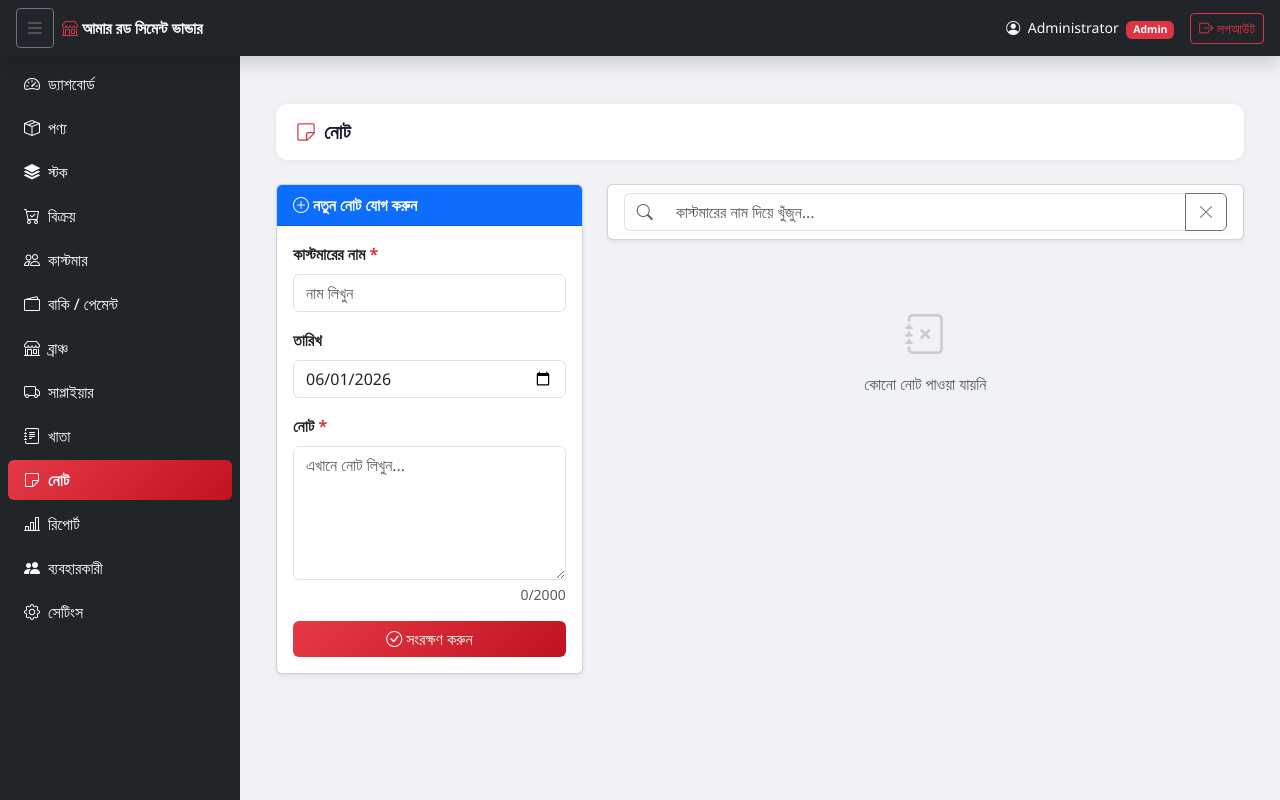
After one commit to arifbillahcse/Real-state-shop-managment-web-application, a PHP site: page /pages/notes.php in a window 1280 px wide. The commit adds this page. Run offline with PHP 8.4, Linux system fonts and the light colour scheme; a user stored in the database is signed in; data comes from the database, SQL or seed files in the repository; data that the repository does not hold is empty; some libraries are stand-ins or nearby versions.

Commit message:
Add standalone free-form notepad (Idea 2 — no FK)
- sql/migration_v8_notes.sql: free_notes table (no FK constraints)
- api/get_free_notes.php, add_free_note.php, delete_free_note.php
- pages/notes.php: add form + searchable card list
- assets/js/notes.js: load/render/submit/delete/search logic
- Sidebar: নোট entry below খাতা

https://claude.ai/code/session_018GgUJdFLEKxFp2BSFmwP9C

```diff
--- /dev/null
+++ b/api/get_free_notes.php
@@ -0,0 +1,18 @@
+<?php
+require_once __DIR__ . '/_guard.php';
+
+$search = trim($_GET['search'] ?? '');
+$limit  = min(200, max(1, (int)($_GET['limit'] ?? 100)));
+
+if ($search !== '') {
+    $rows = Database::fetchAll(
+        'SELECT * FROM free_notes WHERE customer_name LIKE ? ORDER BY note_date DESC, id DESC LIMIT ' . $limit,
+        ['%' . $search . '%']
+    );
+} else {
+    $rows = Database::fetchAll(
+        'SELECT * FROM free_notes ORDER BY note_date DESC, id DESC LIMIT ' . $limit
+    );
+}
+
+jsonResponse(true, '', ['notes' => $rows]);
--- /dev/null
+++ b/assets/js/notes.js
@@ -0,0 +1,151 @@
+/* global BASE_URL, CAN_WRITE */
+
+let searchTimer = null;
+
+function esc(s) {
+    return String(s ?? '').replace(/&/g, '&amp;').replace(/</g, '&lt;').replace(/>/g, '&gt;');
+}
+
+// ── Load notes ──────────────────────────────────────────────────────────────
+function loadNotes(search) {
+    const list = document.getElementById('notesList');
+    list.innerHTML = '<div class="text-center py-4"><div class="spinner-border text-primary spinner-border-sm"></div></div>';
+
+    const url = BASE_URL + '/api/get_free_notes.php' + (search ? '?search=' + encodeURIComponent(search) : '');
+    fetch(url)
+        .then(r => r.json())
+        .then(res => {
+            if (res.success) renderNotes(res.notes);
+            else list.innerHTML = `<div class="alert alert-danger">${esc(res.message)}</div>`;
+        })
+        .catch(() => {
+            list.innerHTML = '<div class="alert alert-danger">ডেটা লোড করতে সমস্যা হয়েছে।</div>';
+        });
+}
+
+function renderNotes(notes) {
+    const list = document.getElementById('notesList');
+
+    if (!notes.length) {
+        list.innerHTML = `
+        <div class="text-center py-5 text-muted">
+            <i class="bi bi-journal-x fs-1 d-block mb-2 opacity-25"></i>
+            কোনো নোট পাওয়া যায়নি
+        </div>`;
+        return;
+    }
+
+    list.innerHTML = notes.map(n => `
+    <div class="card shadow-sm mb-3 note-card" id="note-${n.id}">
+        <div class="card-body">
+            <div class="d-flex justify-content-between align-items-start gap-2">
+                <div class="flex-grow-1">
+                    <div class="d-flex align-items-center gap-2 mb-2 flex-wrap">
+                        <span class="fw-bold text-primary">
+                            <i class="bi bi-person-circle me-1"></i>${esc(n.customer_name)}
+                        </span>
+                        <span class="badge bg-light text-dark border">
+                            <i class="bi bi-calendar3 me-1"></i>${esc(n.note_date)}
+                        </span>
+                        <span class="text-muted small">
+                            <i class="bi bi-pencil me-1"></i>${esc(n.author)}
+                        </span>
+                    </div>
+                    <div class="note-text" style="white-space:pre-wrap;line-height:1.6">${esc(n.note)}</div>
+                </div>
+                ${CAN_WRITE ? `
+                <button class="btn btn-sm btn-outline-danger flex-shrink-0" onclick="deleteNote(${n.id})" title="মুছুন">
+                    <i class="bi bi-trash"></i>
+                </button>` : ''}
+            </div>
+        </div>
+    </div>`).join('');
+}
+
+// ── Submit ───────────────────────────────────────────────────────────────────
+function submitNote(e) {
+    e.preventDefault();
+    const name = document.getElementById('nCustomerName').value.trim();
+    const note = document.getElementById('nText').value.trim();
+    const date = document.getElementById('nDate').value;
+    if (!name || !note) return;
+
+    const btn = document.getElementById('noteSaveBtn');
+    btn.disabled = true;
+    btn.innerHTML = '<span class="spinner-border spinner-border-sm me-1"></span>সংরক্ষণ হচ্ছে...';
+
+    fetch(BASE_URL + '/api/add_free_note.php', {
+        method: 'POST',
+        body:   new URLSearchParams({ customer_name: name, note, note_date: date })
+    })
+    .then(r => r.json())
+    .then(res => {
+        btn.disabled = false;
+        btn.innerHTML = '<i class="bi bi-check-circle me-1"></i>সংরক্ষণ করুন';
+        if (res.success) {
+            document.getElementById('noteForm').reset();
+            document.getElementById('nDate').value = new Date().toISOString().slice(0, 10);
+            document.getElementById('charCount').textContent = '0';
+            showToast(res.message, 'success');
+            loadNotes(document.getElementById('searchInput').value.trim());
+        } else {
+            showToast(res.message, 'danger');
+        }
+    })
+    .catch(() => {
+        btn.disabled = false;
+        btn.innerHTML = '<i class="bi bi-check-circle me-1"></i>সংরক্ষণ করুন';
+        showToast('সমস্যা হয়েছে। আবার চেষ্টা করুন।', 'danger');
+    });
+}
+
+// ── Delete ───────────────────────────────────────────────────────────────────
+function deleteNote(id) {
+    if (!confirm('এই নোটটি মুছে ফেলবেন?')) return;
+
+    fetch(BASE_URL + '/api/delete_free_note.php', {
+        method: 'POST',
+        body:   new URLSearchParams({ id })
+    })
+    .then(r => r.json())
+    .then(res => {
+        if (res.success) {
+            const card = document.getElementById('note-' + id);
+            if (card) card.remove();
+            showToast(res.message, 'success');
+            if (!document.querySelector('.note-card')) {
+                document.getElementById('notesList').innerHTML = `
+                <div class="text-center py-5 text-muted">
+                    <i class="bi bi-journal-x fs-1 d-block mb-2 opacity-25"></i>
+                    কোনো নোট পাওয়া যায়নি
+                </div>`;
+            }
+        } else {
+            showToast(res.message, 'danger');
+        }
+    })
+    .catch(() => showToast('মুছতে সমস্যা হয়েছে।', 'danger'));
+}
+
+// ── Search ───────────────────────────────────────────────────────────────────
+function clearSearch() {
+    document.getElementById('searchInput').value = '';
+    loadNotes('');
+}
+
+document.getElementById('searchInput').addEventListener('input', function () {
+    clearTimeout(searchTimer);
+    const val = this.value.trim();
+    searchTimer = setTimeout(() => loadNotes(val), 350);
+});
+
+// ── Char counter ─────────────────────────────────────────────────────────────
+const nText = document.getElementById('nText');
+if (nText) {
+    nText.addEventListener('input', () => {
+        document.getElementById('charCount').textContent = nText.value.length;
+    });
+}
+
+// Initial load
+loadNotes('');
--- a/includes/sidebar.php
+++ b/includes/sidebar.php
@@ -17,6 +17,7 @@ $menuItems = [
     ['icon' => 'bi-shop',          'label' => 'ব্রাঞ্চ',         'href' => 'branches.php',   'admin' => false, 'manager' => true,  'staff' => false],
     ['icon' => 'bi-truck',         'label' => 'সাপ্লাইয়ার',      'href' => 'suppliers.php',  'admin' => false, 'manager' => true,  'staff' => false],
     ['icon' => 'bi-journal-text', 'label' => 'খাতা',            'href' => 'khata.php',      'admin' => false, 'manager' => true,  'staff' => false],
+    ['icon' => 'bi-sticky',      'label' => 'নোট',             'href' => 'notes.php',      'admin' => false, 'manager' => true,  'staff' => false],
     ['icon' => 'bi-bar-chart-line','label' => 'রিপোর্ট',         'href' => 'reports.php',    'admin' => false, 'manager' => true,  'staff' => false],
     ['icon' => 'bi-people-fill',   'label' => 'ব্যবহারকারী',     'href' => 'users.php',      'admin' => true,  'manager' => false, 'staff' => false],
     ['icon' => 'bi-gear',          'label' => 'সেটিংস',         'href' => 'settings.php',   'admin' => true,  'manager' => false, 'staff' => false],
--- /dev/null
+++ b/pages/notes.php
@@ -0,0 +1,96 @@
+<?php
+require_once __DIR__ . '/../includes/init.php';
+require_once __DIR__ . '/../classes/User.php';
+requireLogin();
+requireManagerOrAdmin();
+
+$pageTitle   = 'নোট';
+$canWrite    = User::isAdminOrManager();
+$today       = date('Y-m-d');
+
+include __DIR__ . '/../includes/header.php';
+include __DIR__ . '/../includes/sidebar.php';
+?>
+<div class="main-content" id="mainContent">
+<div class="container-fluid py-4">
+
+  <div class="page-header mb-4">
+    <h5><i class="bi bi-sticky me-2 text-danger"></i>নোট</h5>
+  </div>
+
+  <div class="row g-4">
+
+    <!-- ── Add note form ─────────────────────────────────────────────── -->
+    <?php if ($canWrite): ?>
+    <div class="col-lg-4">
+      <div class="card shadow-sm h-100">
+        <div class="card-header bg-primary text-white fw-semibold">
+          <i class="bi bi-plus-circle me-1"></i>নতুন নোট যোগ করুন
+        </div>
+        <div class="card-body">
+          <form id="noteForm" onsubmit="submitNote(event)">
+
+            <div class="mb-3">
+              <label class="form-label fw-semibold">কাস্টমারের নাম <span class="text-danger">*</span></label>
+              <input type="text" class="form-control" id="nCustomerName"
+                     maxlength="150" placeholder="নাম লিখুন" required>
+            </div>
+
+            <div class="mb-3">
+              <label class="form-label fw-semibold">তারিখ</label>
+              <input type="date" class="form-control" id="nDate" value="<?= $today ?>">
+            </div>
+
+            <div class="mb-3">
+              <label class="form-label fw-semibold">নোট <span class="text-danger">*</span></label>
+              <textarea class="form-control" id="nText" rows="5"
+                        maxlength="2000" placeholder="এখানে নোট লিখুন..." required></textarea>
+              <div class="text-end text-muted small mt-1"><span id="charCount">0</span>/2000</div>
+            </div>
+
+            <button type="submit" class="btn btn-primary w-100" id="noteSaveBtn">
+              <i class="bi bi-check-circle me-1"></i>সংরক্ষণ করুন
+            </button>
+          </form>
+        </div>
+      </div>
+    </div>
+    <?php endif; ?>
+
+    <!-- ── Notes list ────────────────────────────────────────────────── -->
+    <div class="col-lg-<?= $canWrite ? '8' : '12' ?>">
+
+      <!-- Search bar -->
+      <div class="card shadow-sm mb-3">
+        <div class="card-body py-2">
+          <div class="input-group">
+            <span class="input-group-text bg-white border-end-0">
+              <i class="bi bi-search text-muted"></i>
+            </span>
+            <input type="text" class="form-control border-start-0" id="searchInput"
+                   placeholder="কাস্টমারের নাম দিয়ে খুঁজুন...">
+            <button class="btn btn-outline-secondary" onclick="clearSearch()">
+              <i class="bi bi-x-lg"></i>
+            </button>
+          </div>
+        </div>
+      </div>
+
+      <!-- List -->
+      <div id="notesList">
+        <div class="text-center py-5 text-muted">
+          <div class="spinner-border text-primary"></div>
+        </div>
+      </div>
+    </div>
+
+  </div>
+</div>
+</div>
+
+<script>
+const BASE_URL  = '<?= BASE_URL ?>';
+const CAN_WRITE = <?= $canWrite ? 'true' : 'false' ?>;
+</script>
+<script src="<?= BASE_URL ?>/assets/js/notes.js"></script>
+<?php include __DIR__ . '/../includes/footer.php'; ?>
```
Also changed, not shown: api/add_free_note.php (added, +22 -0 lines), api/delete_free_note.php (added, +14 -0 lines), sql/migration_v8_notes.sql (added, +9 -0 lines).
